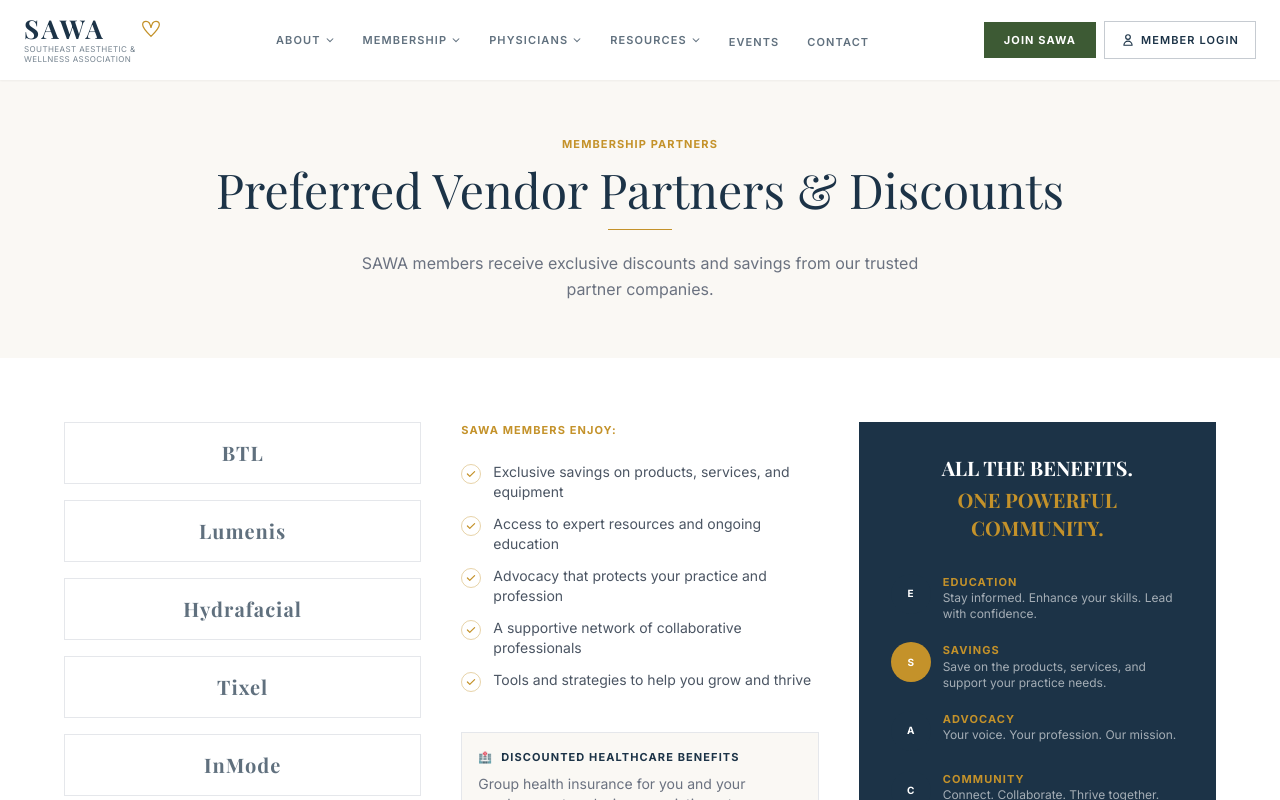
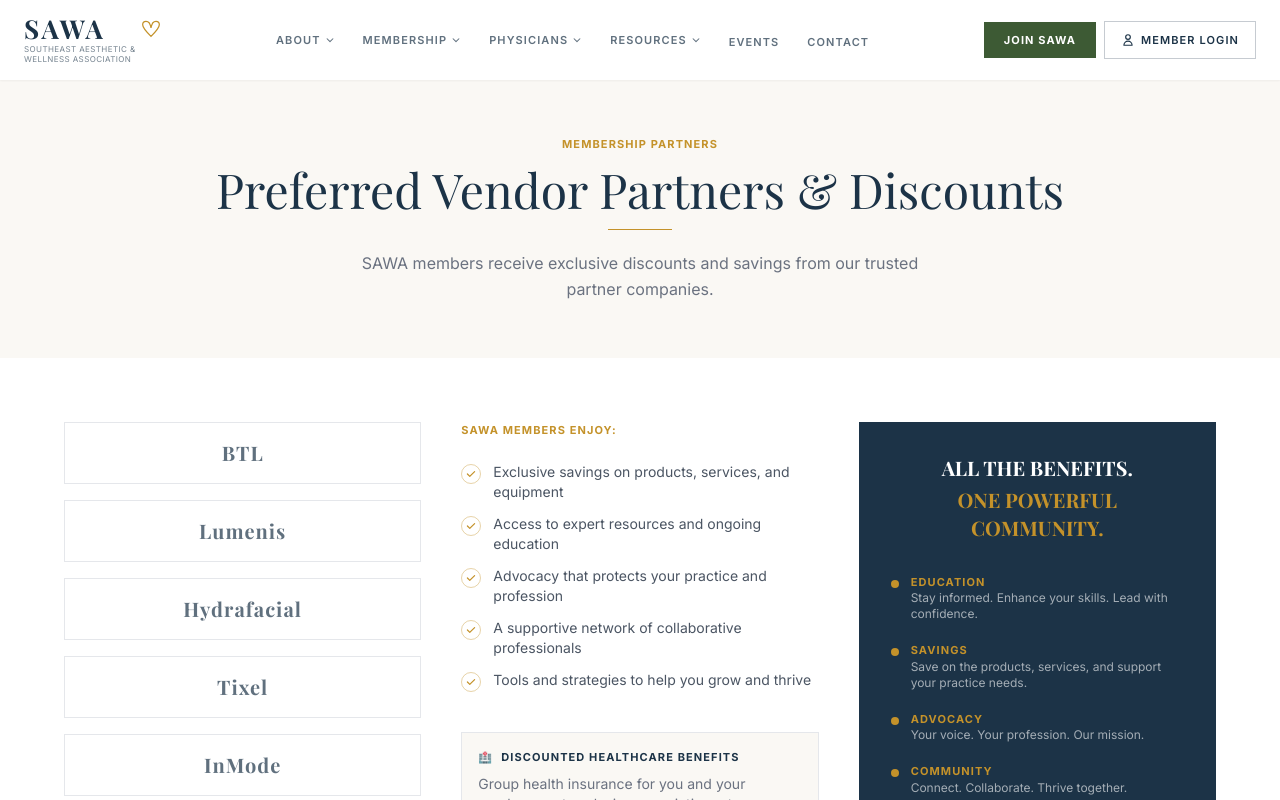
Before and after one commit to evanloria4/SAWA, a React app: page /membership/vendors in a window 1280 px wide. Shown: the top 800 px of the page. Built offline with nearby package versions, Linux system fonts and the light colour scheme; a web font is replaced by a local one.

Commit message:
Remove letters from vendors page side screen

```diff
--- a/src/client/pages/membership/Vendors.tsx
+++ b/src/client/pages/membership/Vendors.tsx
@@ -1,5 +1,4 @@
 import { Link } from 'react-router-dom';
-
 const vendors = ['BTL', 'Lumenis', 'Hydrafacial', 'Tixel', 'InMode', 'Cartessa'];
 
 const memberPerks = [
@@ -116,9 +115,7 @@
               <div className="space-y-5">
                 {pillars.map((p) => (
                   <div key={p.label} className="flex items-start gap-3 text-left">
-                    <div className={`w-10 h-10 rounded-full ${p.color} flex items-center justify-center shrink-0`}>
-                      <span className="text-white text-[10px] font-bold">{p.label[0]}</span>
-                    </div>
+                    <div className="w-2 h-2 rounded-full bg-gold shrink-0 mt-1.5" />
                     <div>
                       <p className="text-[11px] font-bold tracking-widest text-gold">{p.label}</p>
                       <p className="text-xs text-white/60">{p.desc}</p>
@@ -146,6 +143,7 @@
               </Link>
             </div>
           </div>
+
         </div>
       </section>
 
```
